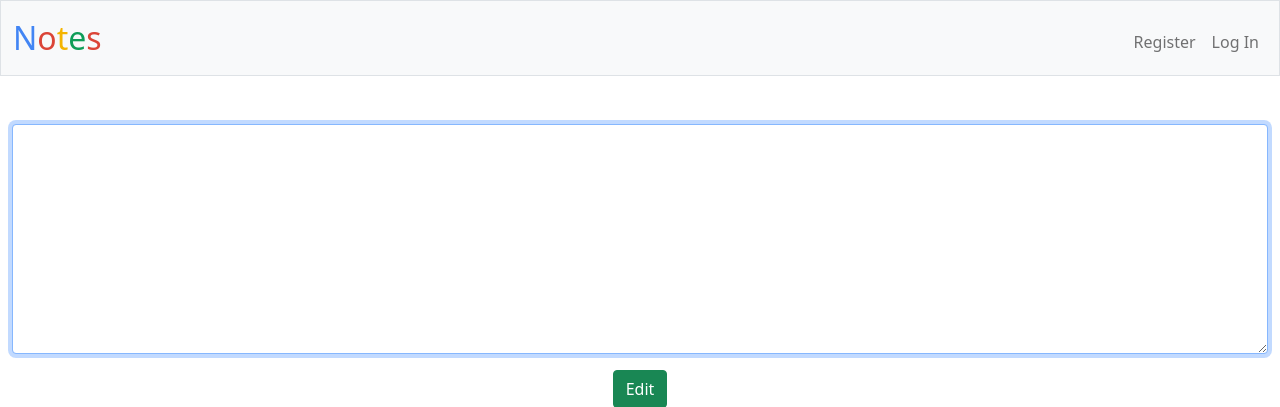
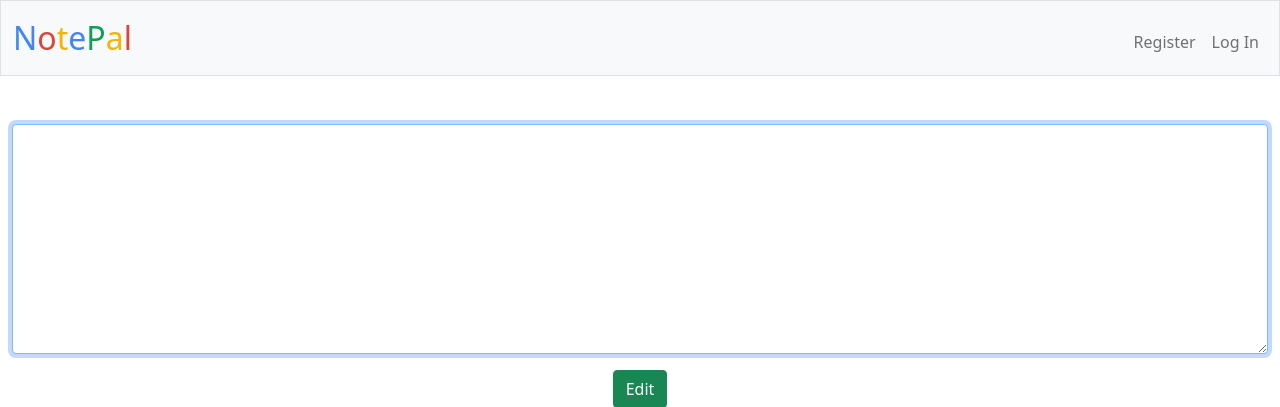
Before and after one commit to j-kennethh/NotePal, a Python web app: template website/templates/edit.html in a window 1280 px wide. Shown: the top 407 px of the page. Run offline with Jinja, Linux system fonts and the light colour scheme; the template is opened without the code that fills it, so the values that code supplies are empty.

Commit message:
changed nav colours

```diff
--- a/website/static/styles.css
+++ b/website/static/styles.css
@@ -21,6 +21,9 @@ nav .navbar-brand .green
 {
     color: #0F9D58;
 }
+nav .navbar-brand .black {
+    color: #6c757d;
+}
 
 /* Custom Styles */
 .list-group-item
--- a/website/templates/layout.html
+++ b/website/templates/layout.html
@@ -8,7 +8,7 @@
         <script crossorigin="anonymous" src="https://cdn.jsdelivr.net/npm/bootstrap@5.1.3/dist/js/bootstrap.bundle.min.js" integrity="sha384-ka7Sk0Gln4gmtz2MlQnikT1wXgYsOg+OMhuP+IlRH9sENBO0LRn5q+8nbTov4+1p"></script>
         <link href="/static/favicon.ico" rel="icon">
         <link href="/static/styles.css" rel="stylesheet">
-        <title>Notes | {% block title %}{% endblock %}</title>
+        <title>NotePal | {% block title %}{% endblock %}</title>
         <svg xmlns="http://www.w3.org/2000/svg" style="display: none;">
             <symbol id="check-circle-fill" fill="currentColor" viewBox="0 0 16 16">
                 <path d="M16 8A8 8 0 1 1 0 8a8 8 0 0 1 16 0zm-3.97-3.03a.75.75 0 0 0-1.08.022L7.477 9.417 5.384 7.323a.75.75 0 0 0-1.06 1.06L6.97 11.03a.75.75 0 0 0 1.079-.02l3.992-4.99a.75.75 0 0 0-.01-1.05z"/>
@@ -23,9 +23,9 @@
             <div class="container-fluid">
                 <a class="navbar-brand" href="/">
                     {% if user.is_authenticated %}
-                        <span class="blue">{{ user.name }}'s</span> <span class="red">N</span><span class="yellow">o</span><span class="blue">t</span><span class="green">e</span><span class="red">s</span>
+                        <span class="black">{{ user.name }}'s</span> <span class="blue">N</span><span class="red">o</span><span class="yellow">t</span><span class="blue">e</span><span class="green">P</span><span class="yellow">a</span><span class="red">l</span>
                     {% else %}
-                        <span class="blue">N</span><span class="red">o</span><span class="yellow">t</span><span class="green">e</span><span class="red">s</span>
+                        <span class="blue">N</span><span class="red">o</span><span class="yellow">t</span><span class="blue">e</span><span class="green">P</span><span class="yellow">a</span><span class="red">l</span>
                     {% endif %}
                 </a>
                 <button aria-controls="navbar" aria-expanded="false" aria-label="Toggle navigation" class="navbar-toggler" data-bs-target="#navbar" data-bs-toggle="collapse" type="button">
```
